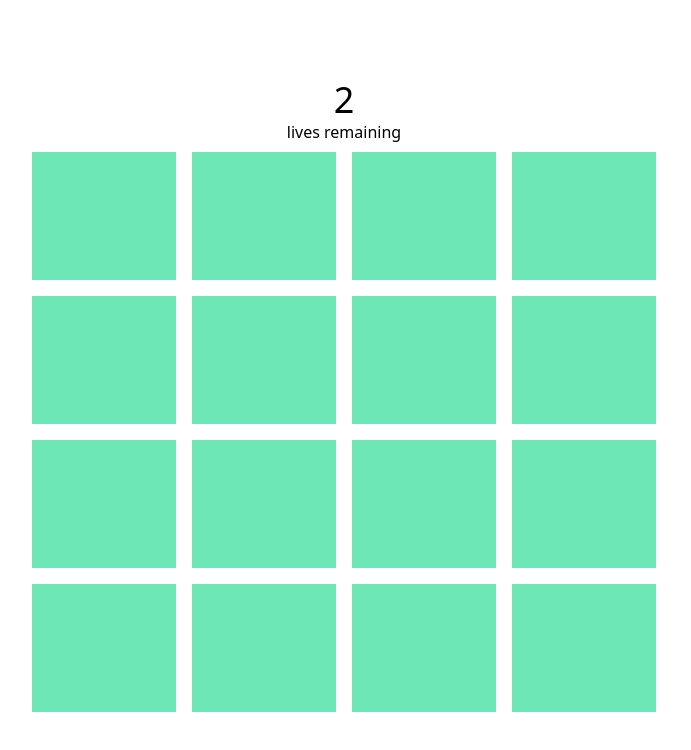
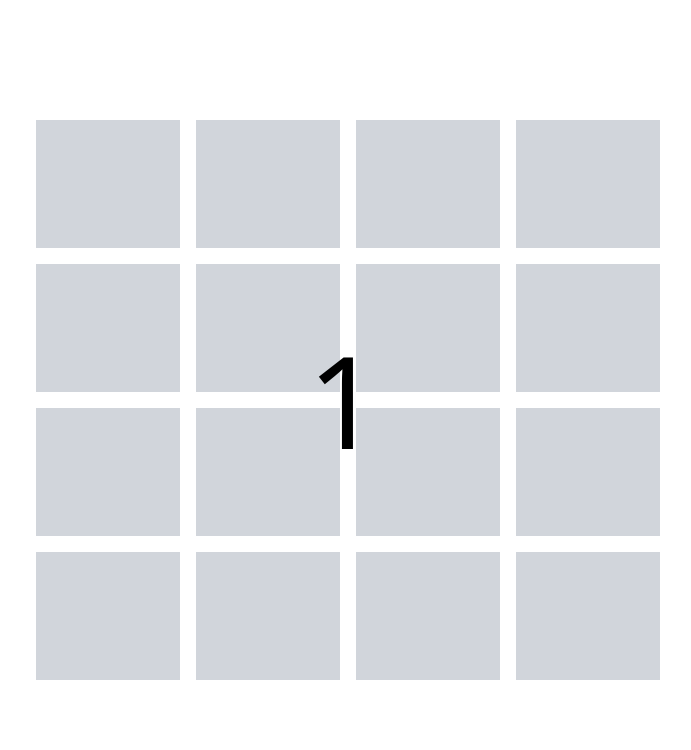
Before and after one commit to mikeharrison4/memory-game, a React (Create React App) app: page / in a window 1280 px wide. Both pictures are taken after a click on the button "Single player (lives mode)". Shown: the top 750 px of the page, without its empty margins (296-987 px from the left). Built offline with nearby package versions, Linux system fonts and the light colour scheme.

Commit message:
adding transition

```diff
--- a/package.json
+++ b/package.json
@@ -16,6 +16,7 @@
     "react-dom": "^17.0.2",
     "react-redux": "^7.2.6",
     "react-scripts": "4.0.3",
+    "react-spring": "^9.3.2",
     "redux": "^4.1.2",
     "web-vitals": "^1.1.2"
   },
@@ -91,9 +92,6 @@
       "last 1 safari version"
     ]
   },
-  "peerDependencies": {
-    "react-spring": "^8.0.27"
-  },
   "devDependencies": {
     "autoprefixer": "^9.8.8",
     "postcss": "^7.0.39",
--- a/src/App.js
+++ b/src/App.js
@@ -37,7 +37,7 @@ function App() {
   return (
     <div className="h-screen flex">
       <div className={`w-full flex justify-center items-center relative ${modeConfig ? 'flex-col' : ''}`}>
-        <GameContainer>
+        {/*<GameContainer>*/}
         <ModeChoices
           mode={modes[mode]}
           setMode={setMode}
@@ -53,7 +53,7 @@ function App() {
           gameFinishedResult={gameFinishedResult}
           gameFinish={gameFinish}
         />
-        </GameContainer>
+        {/*</GameContainer>*/}
       </div>
     </div>
   );
--- a/src/components/Countdown/Countdown.jsx
+++ b/src/components/Countdown/Countdown.jsx
@@ -1,58 +1,29 @@
-import React from 'react';
-import { setModeConfig } from '../../redux/reducers/modeConfigReducer';
-import { Spring } from 'react-spring/renderprops-universal';
-import { useDispatch } from 'react-redux';
-import { setShowCountdown } from '../../redux/reducers/countdownReducer';
-import { duration, endingNumber, startingNumber, delay } from '../../constants/countdownConfigConstants';
-import { delay as syncDelay } from '../../utils';
-
-
-// const Countdown = ({ modePicked }) => {
-//   const dispatch = useDispatch();
-//
-//   const handleAfterCountdown = async () => {
-//     await syncDelay(500);
-//     dispatch(setModeConfig(modePicked));
-//     dispatch(setShowCountdown(false));
-//   };
-//
-//   return (
-//     <Spring
-//       from={{ number: startingNumber }}
-//       to={{ number: endingNumber }}
-//       config={{ duration }}
-//       delay={delay}
-//       onRest={handleAfterCountdown}
-//     >
-//       { ({ number }) => (
-//         <div className='absolute z-10 text-9xl left-2/4 transform -translate-x-1/2'>
-//           {number.toFixed()}
-//         </div>
-//       )}
-//     </Spring>
-//   );
-// };
+import React, { useState } from 'react';
+import { startingNumber } from '../../constants/countdownConfigConstants';
+import { useSpring, animated } from 'react-spring';
 
 const Countdown = ({ setShowCountdown }) => {
-  const handleAfterCountdown = async () => {
-    await syncDelay(500);
-    setShowCountdown(false);
-  };
+  const [countdownTimer, setCountdownTimer] = useState(startingNumber);
+  const [animationActive, setAnimationActive] = useState(false);
+
+  const contentProps = useSpring({
+    opacity: animationActive ? 1 : 0,
+    marginLeft: animationActive ? 0 : 100,
+  });
+
+  React.useEffect(() => {
+    setAnimationActive(true);
+    const countdownInterval = setInterval(() => {
+      setCountdownTimer(prev => prev - 1);
+    }, 1000);
+    if (countdownTimer === 0) setShowCountdown(false);
+    return () => clearInterval(countdownInterval);
+  }, [setShowCountdown, countdownTimer]);
 
   return (
-    <Spring
-      from={{ number: startingNumber }}
-      to={{ number: endingNumber }}
-      config={{ duration }}
-      delay={delay}
-      onRest={handleAfterCountdown}
-    >
-      { ({ number }) => (
-        <div className='absolute z-10 text-9xl left-2/4 transform -translate-x-1/2'>
-          {number.toFixed()}
-        </div>
-      ) }
-    </Spring>
+    <div className='absolute z-10 text-9xl left-2/4 transform -translate-x-1/2'>
+      <animated.span className="block" style={contentProps}>{countdownTimer}</animated.span>
+    </div>
   );
 };
 
--- a/src/components/GameContainer.jsx
+++ b/src/components/GameContainer.jsx
@@ -1,32 +1,10 @@
 import React, { useState } from 'react';
-import { useSelector } from 'react-redux';
-import Grid from './Grid';
-import ModeChoices from './ModeChoices';
-import Countdown from './Countdown/Countdown';
-import { renderMode } from '../utils';
 
 const GameContainer = ({ children }) => {
-  const modeConfig = useSelector(({ modeConfig }) => modeConfig);
-  const showCountdown = useSelector(({ showCountdown }) => showCountdown);
-  const gameFinishedResult = useSelector(({ gameFinishedResult }) => gameFinishedResult);
-  const [modePicked, setModePicked] = useState('');
 
   return (
     children
   );
-
-  // return (
-  //   <>
-  //     { !modeConfig
-  //       ? <ModeChoices setModePicked={setModePicked} />
-  //       : (
-  //         !gameFinishedResult && renderMode(modePicked)
-  //       )
-  //     }
-  //     { showCountdown && <Countdown modePicked={modePicked} /> }
-  //     <Grid />
-  //   </>
-  // );
 };
 
 export default GameContainer;
--- a/src/components/GameModes/GameTimer.jsx
+++ b/src/components/GameModes/GameTimer.jsx
@@ -4,7 +4,6 @@ import { LOST } from '../../constants/gameFinishedResultConstants';
 const GameTimer = ({
   modeConfig,
   decrementRemaining,
-  gameFinishedResult,
   setGameFinishedResult
 }) => {
   useEffect(() => {
--- a/src/components/Grid.jsx
+++ b/src/components/Grid.jsx
@@ -143,7 +143,7 @@ const Grid = ({
   return (
     <Fragment>
       {/*{ showCelebration && <img src={celebration} alt='Celebration' className="absolute z-10 w-full h-full" /> }*/}
-      <div className="w-6/12 grid grid-cols-4">
+      <div className="ml-2 w-6/12 grid grid-cols-4">
         { tiles.map((tile, i) => (
           <Tile
             index={i}
--- a/src/components/ModeChoices.jsx
+++ b/src/components/ModeChoices.jsx
@@ -1,7 +1,5 @@
 import React, { useState } from 'react';
-import { useDispatch } from 'react-redux';
 import { useSpring, animated } from 'react-spring';
-import { setShowCountdown } from '../redux/reducers/countdownReducer';
 import { LIVES, TIMER } from '../constants/modeConstants';
 
 const gameModeButtons = [
@@ -15,37 +13,6 @@ const gameModeButtons = [
   }
 ];
 
-// const ModeChoices = ({ setModePicked }) => {
-//   const dispatch = useDispatch();
-//   const [active, setActive] = useState(false);
-//
-//   const contentProps = useSpring({
-//     marginLeft: active ? -1000 : 0,
-//   });
-//
-//   const handleClick = (e) => {
-//     setModePicked(e.target.value);
-//     setActive(!active);
-//     dispatch(setShowCountdown(true));
-//   };
-//
-//   return (
-//     <div className="flex flex-col mr-4">
-//       { gameModeButtons.map(({ id, label }) => (
-//         <animated.button
-//           style={contentProps}
-//           key={id}
-//           onClick={handleClick}
-//           value={id}
-//           className="bg-blue-500 w-64 text-3xl hover:bg-blue-700 text-white font-bold py-4 px-4 rounded mb-2"
-//         >
-//           { label }
-//         </animated.button>
-//       )) }
-//     </div>
-//   );
-// };
-
 const ModeChoices = ({
   mode,
   setMode,
@@ -53,26 +20,33 @@ const ModeChoices = ({
   setShowCountdown,
   gameFinishedResult
 }) => {
-  const [active, setActive] = useState(false);
+  const [animationActive, setAnimationActive] = useState(false);
+  const [localMode, setLocalMode] = useState('');
 
   const contentProps = useSpring({
-    marginLeft: active ? -1000 : 0,
+    marginLeft: animationActive ? -400 : 0,
+    opacity: animationActive ? 0 : 1,
+    onRest: () => handleOnRest(),
   });
 
   const handleClick = e => {
-    setMode(e.target.value);
-    setActive(!active);
+    setLocalMode(e.target.value);
+    setAnimationActive(!animationActive);
+  };
+
+  const handleOnRest = () => {
+    setMode(localMode);
     setShowCountdown(true);
   };
 
-  // if (showCountdown || gameFinishedResult) setActive(true);
+  if (showCountdown || gameFinishedResult) return null;
 
   if (mode && mode.props.modeConfig) {
     return mode;
   }
 
   return (
-    <div className="flex flex-col mr-4">
+    <div className="flex flex-col">
       { gameModeButtons.map(({ id, label }) => (
         <animated.button
           style={contentProps}
--- a/src/constants/countdownConfigConstants.js
+++ b/src/constants/countdownConfigConstants.js
@@ -1,6 +1,6 @@
 const countdownConfig = {
   duration: 1000,
-  startingNumber: 5,
+  startingNumber: 3,
   endingNumber: 1,
   delay: 500,
 };
```
Also changed, not shown: 1 other file (tests, documents, lock files or other folders). Lines whose indentation alone changed are shown as unchanged.
